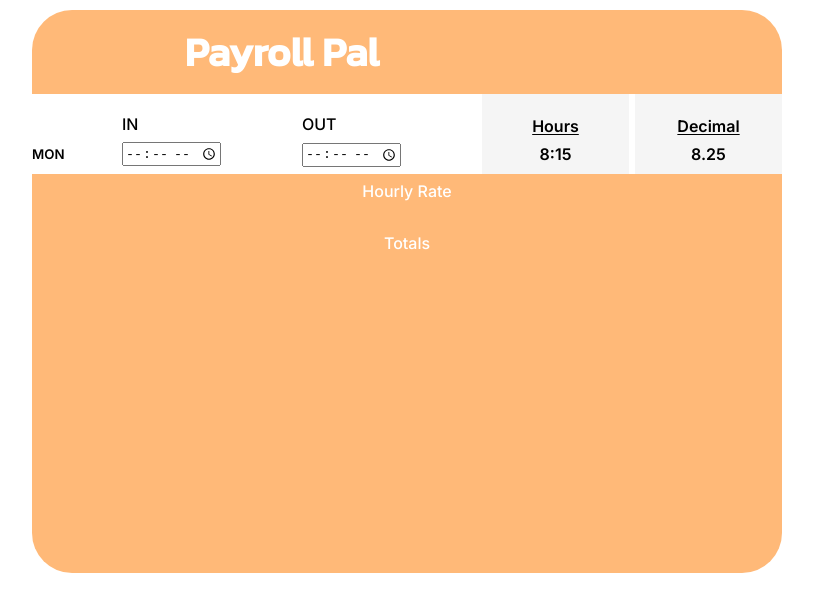
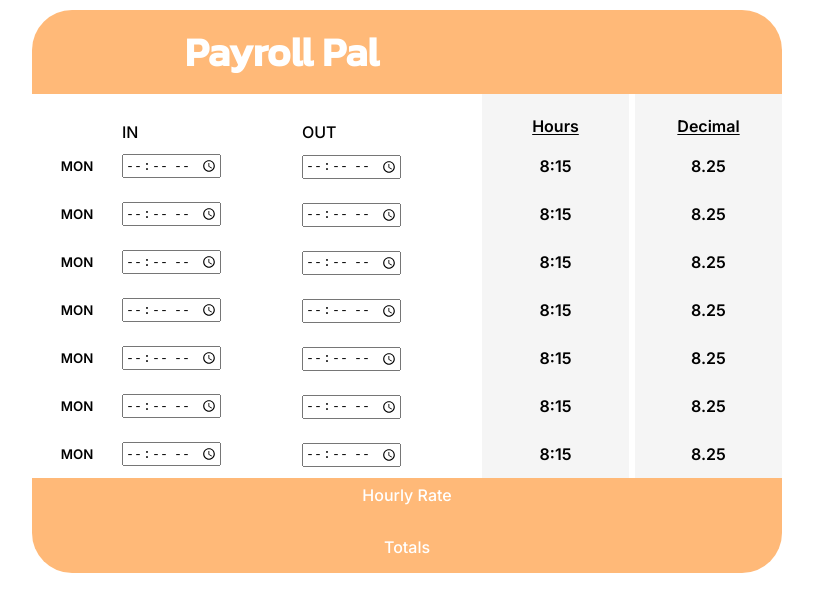
Before and after one commit to llam722/payroll-pal, a React (Create React App) app in the folder payroll-pal-extension/: page / in a window 1280 px wide. Shown: the top 612 px of the page, without its empty margins (233-1046 px from the left). Built offline with nearby package versions, Linux system fonts and the light colour scheme.

Commit message:
center day of week in div

```diff
--- a/payroll-pal-extension/src/App.tsx
+++ b/payroll-pal-extension/src/App.tsx
@@ -16,6 +16,12 @@ function App() {
       </div>
 
       <Days/>
+      <Days/>
+      <Days/>
+      <Days/>
+      <Days/>
+      <Days/>
+      <Days/>
 
 
       <div className="App-totals">
--- a/payroll-pal-extension/src/Days.css
+++ b/payroll-pal-extension/src/Days.css
@@ -4,7 +4,7 @@
   justify-content: space-between;
   background-color: #FFFFFF;
   color: black;
-  height: 2.5rem;
+  height: 3rem;
 }
 
 .day {
@@ -18,7 +18,7 @@
 
 .dayOfWeek {
   display: flex;
-  justify-content: flex-start;
+  justify-content: center;
   width: 20%;
   color: black;
 }
--- a/payroll-pal-extension/src/TimeCard.css
+++ b/payroll-pal-extension/src/TimeCard.css
@@ -3,7 +3,7 @@
   justify-content: space-between;
   background-color: #FFFFFF;
   color: black;
-  height: 2.5rem;
+  height: 3rem;
 }
 
 .timecard-header {
```
